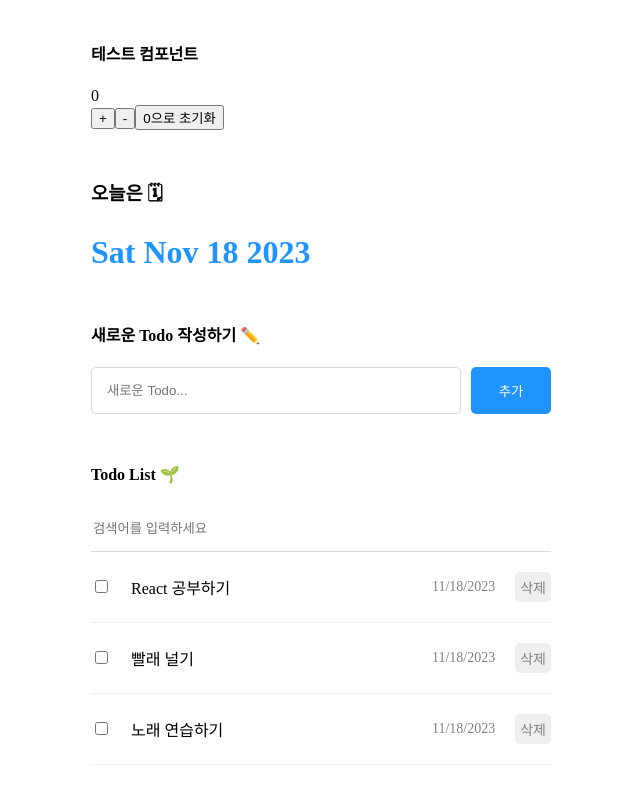
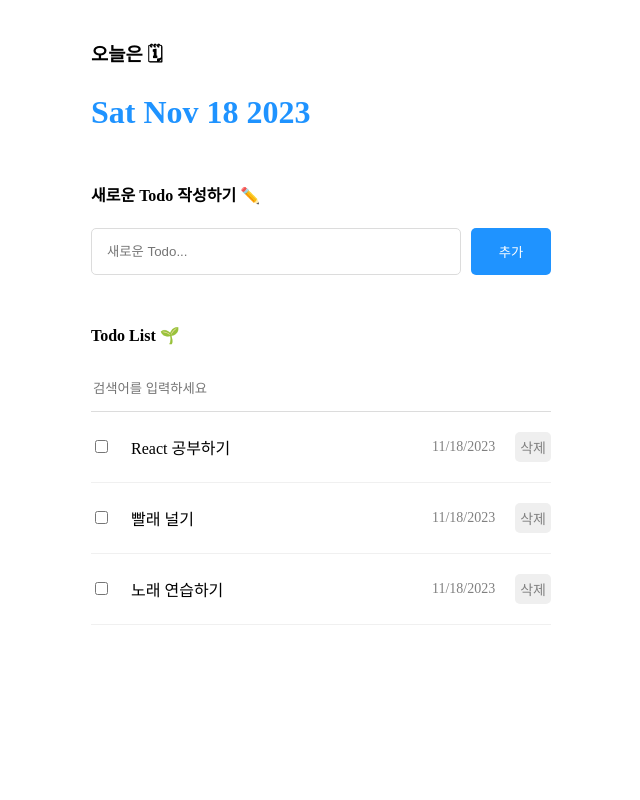
Before and after one commit to 92SooJong/one-bite-react, a React (Create React App) app in the folder project2/: page / in a window 1280 px wide. Shown: the whole page, without its empty margins (319-959 px from the left). Built offline with nearby package versions, Linux system fonts and the light colour scheme.

Commit message:
delete : 테스트 컴포넌트 코드 제거

```diff
--- a/project2/src/App.js
+++ b/project2/src/App.js
@@ -83,7 +83,6 @@ function App() {
 
   return (
     <div className="App">
-      <TestComp></TestComp>
       <Header></Header>
       <TodoEditor onCreate={onCreate}></TodoEditor>
       <TodoList todo={todo} onUpdate={onUpdate} onDelete={onDelete}></TodoList>
```
